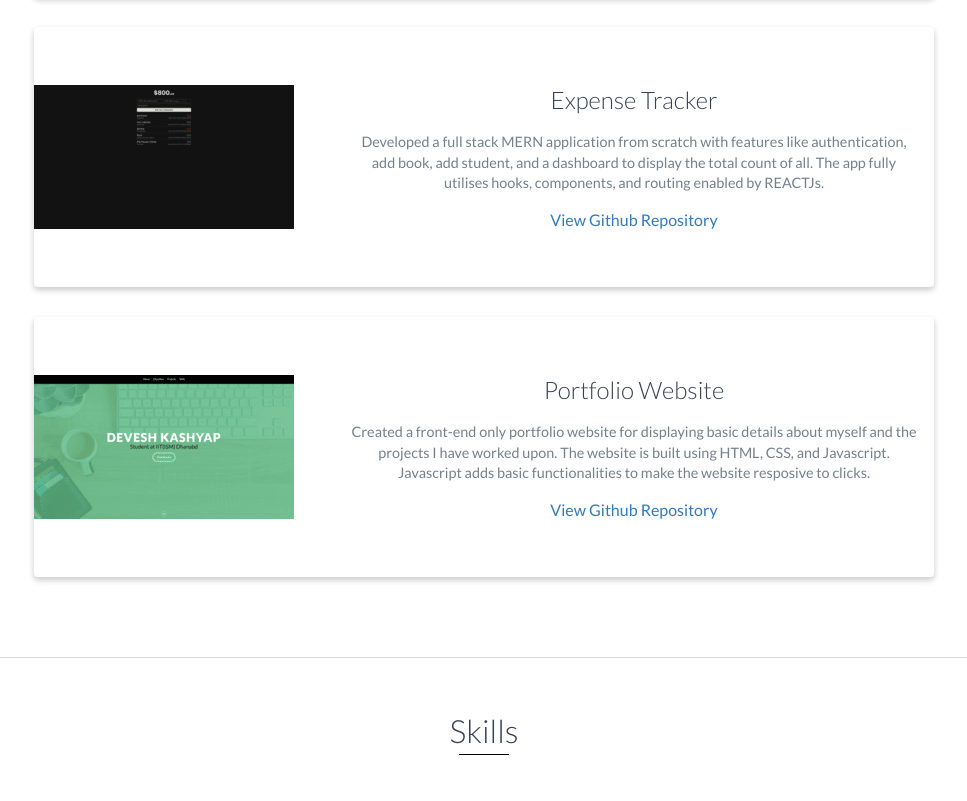
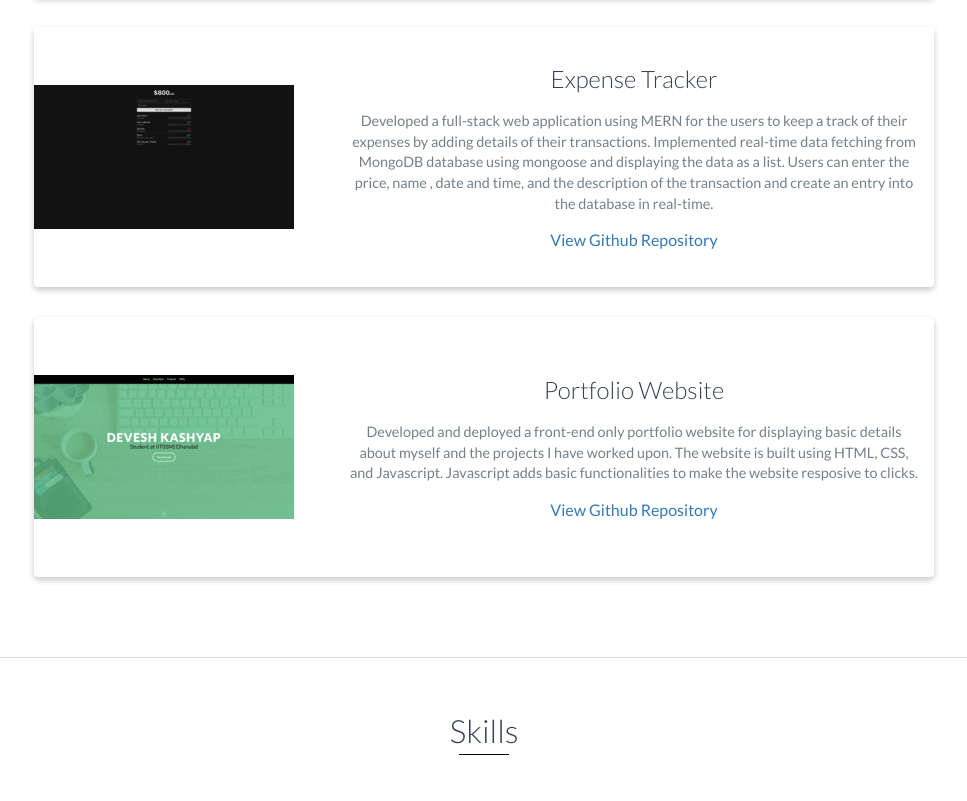
Before and after one commit to deveshk27/portfolio-website, a website: page index.html in a window 1280 px wide. Shown: the part 2088-2889 px from the top of the page, without its empty margins (156-1123 px from the left). Drawn offline with nearby package versions, Linux system fonts and the light colour scheme.

Commit message:
updated info of projects

```diff
--- a/index.html
+++ b/index.html
@@ -146,9 +146,11 @@
                     <div class="project-info">
                         <h3>Expense Tracker</h3>
                         <p>
-                            Developed a full stack MERN application from scratch with features like authentication, add
-                            book, add student, and a dashboard to display the total count of all. The app fully utilises
-                            hooks, components, and routing enabled by REACTJs.
+                            Developed a full-stack web application using MERN for the users to keep a track of their
+                            expenses by adding details of their transactions. Implemented real-time data fetching from
+                            MongoDB database using
+                            mongoose and displaying the data as a list. Users can enter the price, name , date and time,
+                            and the description of the transaction and create an entry into the database in real-time.
                         </p>
                         <a href="https://github.com/deveshk27/money-tracker">View Github Repository</a>
                     </div>
@@ -163,7 +165,8 @@
                     <div class="project-info">
                         <h3>Portfolio Website</h3>
                         <p>
-                            Created a front-end only portfolio website for displaying basic details about myself and the
+                            Developed and deployed a front-end only portfolio website for displaying basic details about
+                            myself and the
                             projects I have worked upon. The website is built using HTML, CSS, and Javascript.
                             Javascript adds basic functionalities to make the website resposive to clicks.
                         </p>
```
